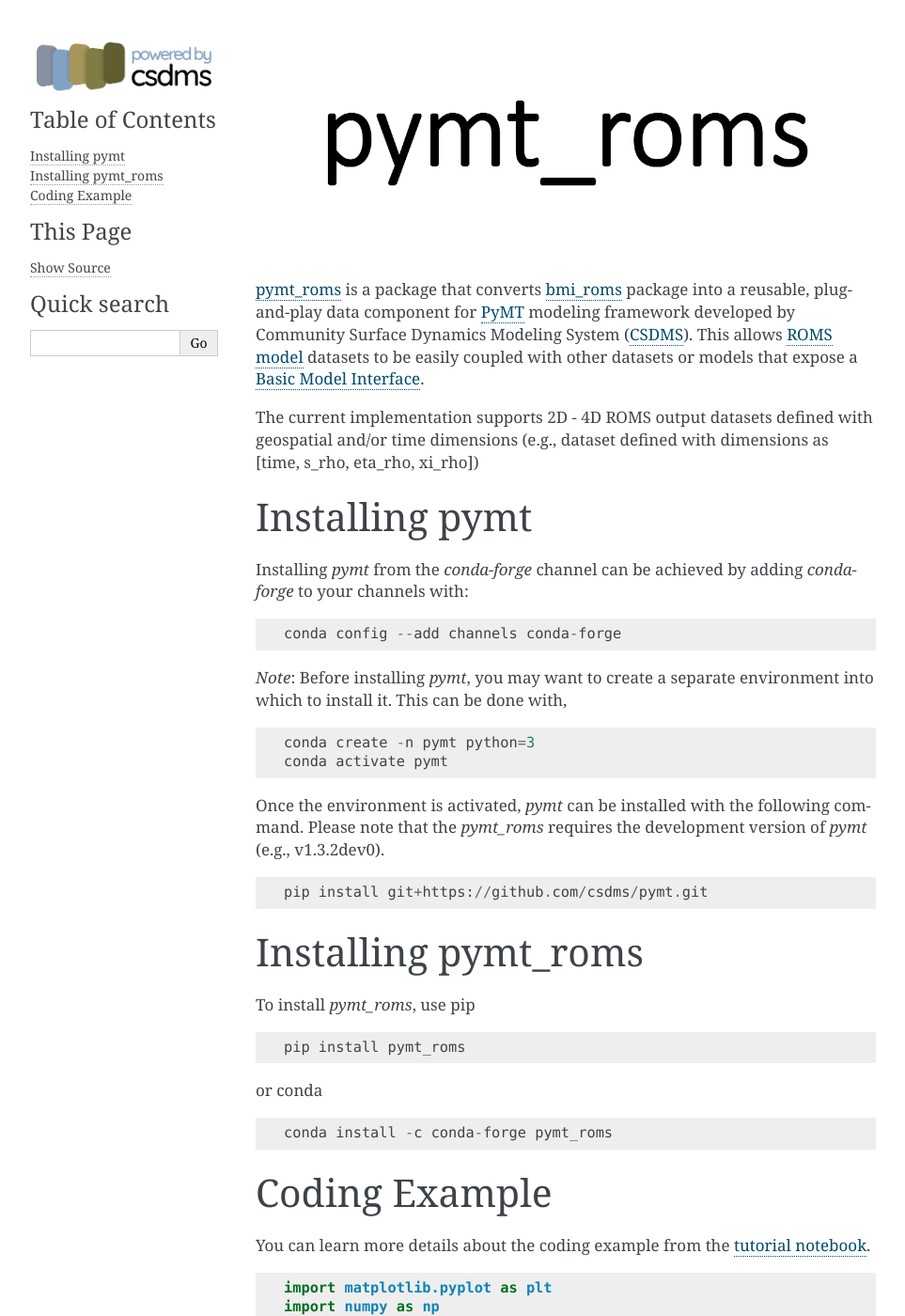
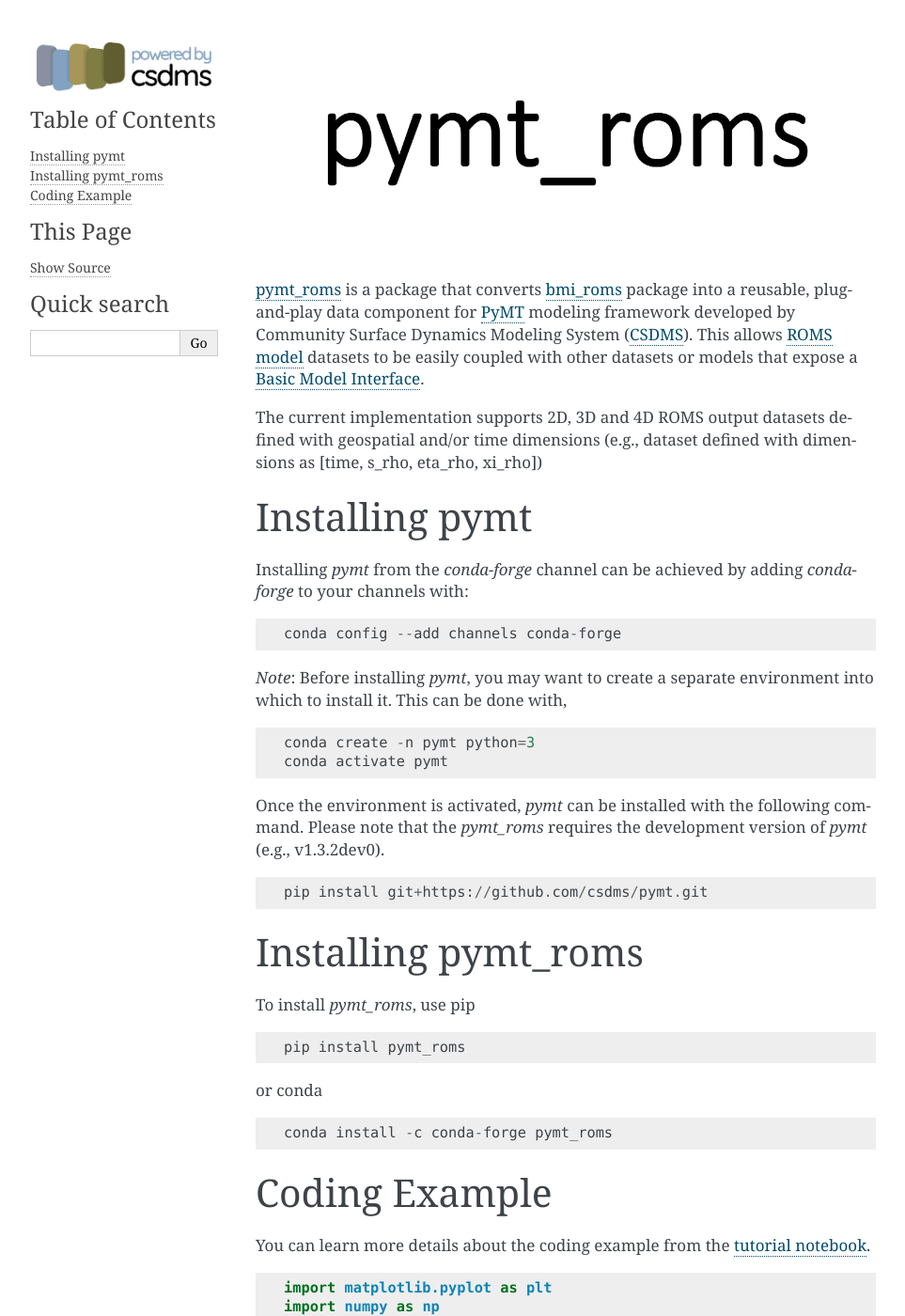
Before and after one commit to pymt-lab/pymt_roms, a Sphinx documentation site: the page built from docs/index.rst, in a window 1280 px wide and 1400 px high. Shown: the whole window at 94% size, without its empty margins (148-1111 px from the left). Built offline with Sphinx 7.4.7, drawn with Linux system fonts in a browser that asks for light colours.

Commit message:
update doc text and example code

```diff
--- a/README.rst
+++ b/README.rst
@@ -33,7 +33,7 @@
 This allows `ROMS model <https://www.myroms.org/>`_ datasets
 to be easily coupled with other datasets or models that expose a `Basic Model Interface <https://bmi.readthedocs.io/en/latest/>`_.
 
-The current implementation supports 2D - 4D ROMS output datasets defined with geospatial and/or time dimensions (e.g.,
+The current implementation supports 2D, 3D and 4D ROMS output datasets defined with geospatial and/or time dimensions (e.g.,
 dataset defined with dimensions as [time, s_rho, eta_rho, xi_rho])
 
 ========= ===================================
--- a/docs/index.rst
+++ b/docs/index.rst
@@ -2,7 +2,7 @@
     :align: center
     :scale: 16%
     :alt: pymt_roms
-    :target: https://pymt_roms.readthedocs.io/
+    :target: https://pymt-roms.readthedocs.io/en/latest/
 
 
 `pymt_roms <https://github.com/gantian127/pymt_roms/>`_ is a package that converts
@@ -12,7 +12,7 @@
 This allows `ROMS model <https://www.myroms.org/>`_ datasets
 to be easily coupled with other datasets or models that expose a `Basic Model Interface <https://bmi.readthedocs.io/en/latest/>`_.
 
-The current implementation supports 2D - 4D ROMS output datasets defined with geospatial and/or time dimensions (e.g.,
+The current implementation supports 2D, 3D and 4D ROMS output datasets defined with geospatial and/or time dimensions (e.g.,
 dataset defined with dimensions as [time, s_rho, eta_rho, xi_rho])
 
 
@@ -79,10 +79,10 @@
     import matplotlib.pyplot as plt
     import numpy as np
 
-    from pymt.models import roms
+    from pymt.models import Roms
 
     # initiate a data component
-    data_comp = roms()
+    data_comp = Roms()
     data_comp.initialize('config_file.yaml')
 
     # get variable info
```
